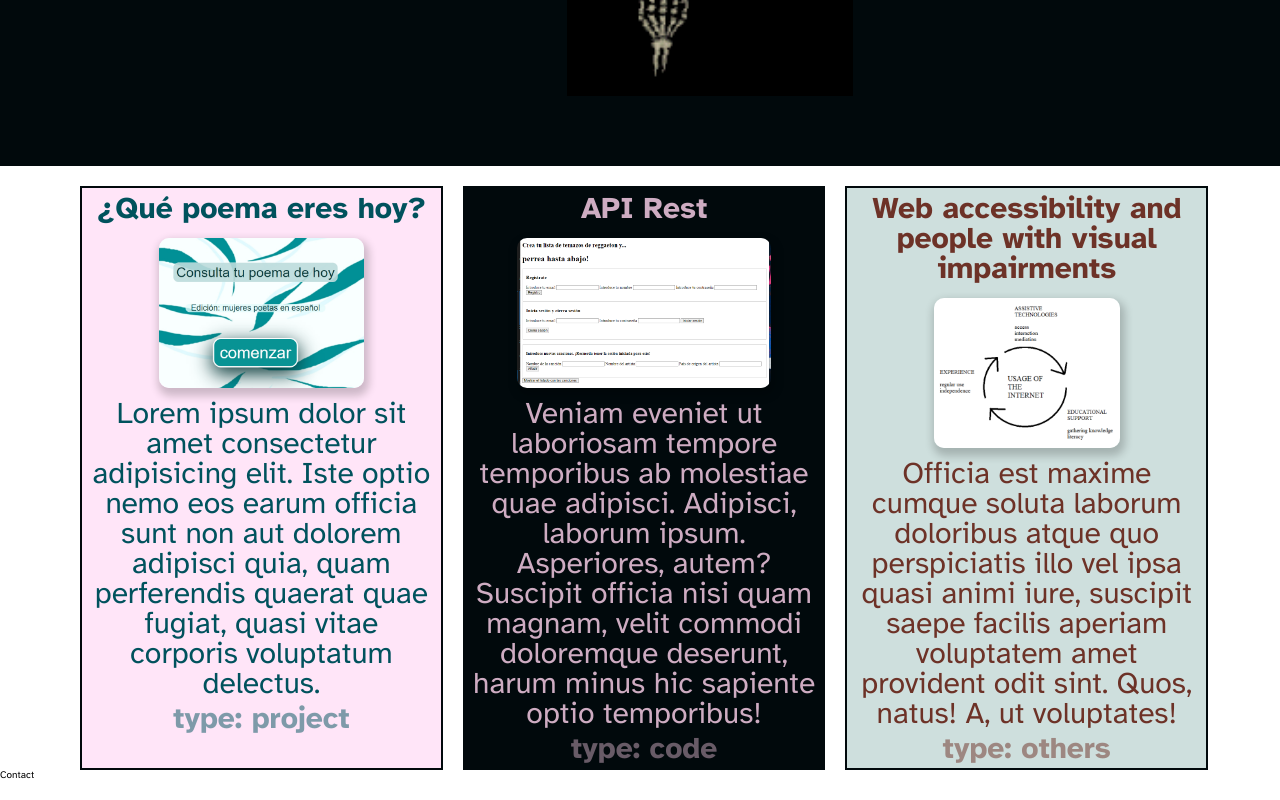
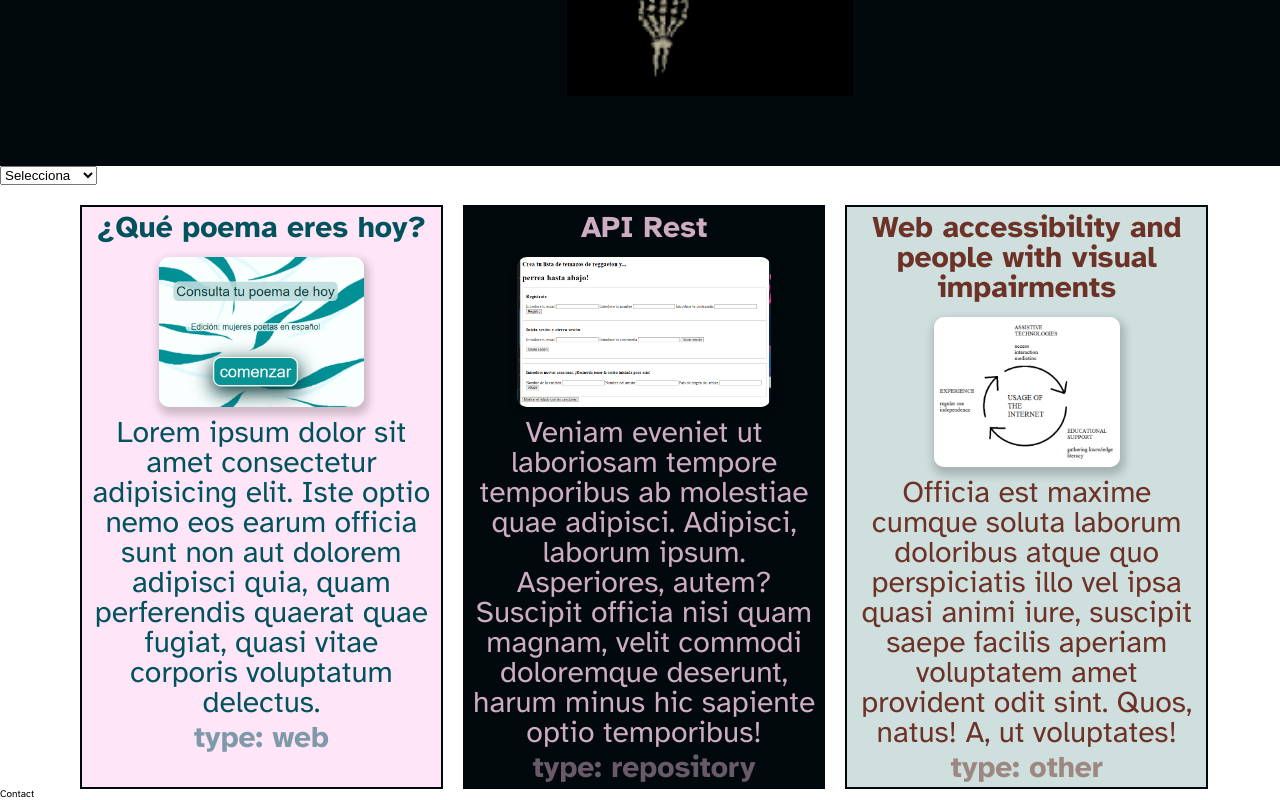
Before and after one commit to Pi-Rey/portfolio, a React (Vite) app: page / in a window 1280 px wide. Shown: the part 1104-1904 px from the top of the page. Built offline with nearby package versions, Linux system fonts and the light colour scheme.

Commit message:
add filter no style

```diff
--- /dev/null
+++ b/src/components/Filter.jsx
@@ -0,0 +1,34 @@
+import PropTypes from "prop-types";
+function Filter({setInputType, inputType}) {
+  return (
+    <form action="" onSubmit={(ev) => ev.preventDefault()}>
+        <label htmlFor="inputtype"></label>
+      <select
+        className="inputtype"
+        name="inputtype"
+        id="inputtype"
+        onChange={(ev) => setInputType(ev.target.value)}
+        value={inputType}
+      >
+        <option className="inputtype--opt" value="">
+          Selecciona
+        </option>
+        <option className="inputtype--opt" value="project">
+          Webs
+        </option>
+        <option className="inputtype--opt" value="code">
+          Repositorios
+        </option>
+        <option className="inputtype--opt" value="others">
+          Otros
+        </option>
+      </select>
+    </form>
+  )
+}
+
+Filter.propTypes = {
+    setInputType: PropTypes.func,
+    inputType: PropTypes.string
+}
+export default Filter
--- a/src/components/Landing.jsx
+++ b/src/components/Landing.jsx
@@ -3,8 +3,71 @@ import Info from "./Info";
 import PropTypes from "prop-types";
 import Projects from "./Projects";
 import Menu from "./Menu";
+import Filter from "./Filter";
+import poemLanding from "../images/poeta-landing.png";
+import apiLanding from "../images/api-landing.png";
+import circleUsage from "../images/circle_usage_internet.png";
+import { useState } from "react";
 
 function Landing({ isEnglish, changeLanguage }) {
+  const projectsArray = [
+    //array falso para probar
+    {
+      name: "¿Qué poema eres hoy?",
+      desc: "Lorem ipsum dolor sit amet consectetur adipisicing elit. Iste optio nemo eos earum officia sunt non aut dolorem adipisci quia, quam perferendis quaerat quae fugiat, quasi vitae corporis voluptatum delectus.",
+      image: poemLanding,
+      alt: "página de inicio de la web de poemas",
+      url: "https://pi-rey.github.io/que-poeta-eres/#/",
+      project: true,
+      code: true,
+      others: false,
+    },
+    {
+      name: "API Rest",
+      desc: " Veniam eveniet ut laboriosam tempore temporibus ab molestiae quae adipisci. Adipisci, laborum ipsum. Asperiores, autem? Suscipit officia nisi quam magnam, velit commodi doloremque deserunt, harum minus hic sapiente optio temporibus!",
+      image: apiLanding,
+      alt: "front-end básico para hacer CRUD a una API",
+      url: "https://github.com/Pi-Rey/modulo-4-evaluacion-final-bpw-Pi-Rey",
+      project: false,
+      code: true,
+      others: false,
+    },
+    {
+      name: "Web accessibility and people with visual impairments",
+      desc: "  Officia est maxime cumque soluta laborum doloribus atque quo perspiciatis illo vel ipsa quasi animi iure, suscipit saepe facilis aperiam voluptatem amet provident odit sint. Quos, natus! A, ut voluptates!",
+      image: circleUsage,
+      alt: `Esquema presente en la publicación. Representa el ciclo de uso del internet y tiene tres partes: "assistive technologies", "educational support" y "experience"`,
+      url: "https://urn.kb.se/resolve?urn=urn:nbn:se:uu:diva-480510",
+      project: false,
+      code: false,
+      others: true,
+    },
+    // {
+    //     name: "proyecto3",
+    //     desc: " Minima sit reprehenderit porro nostrum officia odio voluptates tempora, possimus numquam, cum consequuntur vitae magni cumque exercitationem quibusdam beatae sint in, alias facere dolore! Aliquid quia nulla amet deserunt illum.",
+    //     image:
+    //       "https://images.ctfassets.net/i01duvb6kq77/11DmQUt3xqifmn8Q9ut9HK/0a12c8a1780c666060acfa1366de2df7/Europeana.eu-2022711-urn_repox_ist_utl_pt_MH_385980-1467cf3f9bb9381f607a6cb8f842c308.jpg?w=1100&q=80&fm=webp",
+    //     alt: "dsfwgrwggw",
+    //     project: false,
+    //     code: false,
+    //     others: true,
+    //   },
+  ];
+  const [inputType, setInputType] = useState("");
+
+  //resetear el valor del input
+  // const reset = () => {
+  //     setInputType("");
+  //   };
+
+  const filteredProjects = projectsArray.filter((project) => {
+    if (project[inputType] === true) {
+      return true;
+    } else if (!inputType) {
+        return true;
+    }
+  });
+
   return (
     <section id="landing" className="section--background">
       <div className="section--container">
@@ -20,13 +83,11 @@ function Landing({ isEnglish, changeLanguage }) {
           </a>
         </h2>
       </div>
-      <Menu isEnglish={isEnglish}
-        changeLanguage={changeLanguage}/>
-      <Info
-        isEnglish={isEnglish}
-      />
-      <Projects />
-      <Contact  />
+      <Menu isEnglish={isEnglish} changeLanguage={changeLanguage} />
+      <Info isEnglish={isEnglish} />
+      <Filter setInputType={setInputType} inputType={inputType} />
+      <Projects projectsArray={filteredProjects} />
+      <Contact />
     </section>
   );
 }
--- a/src/components/Projects.jsx
+++ b/src/components/Projects.jsx
@@ -1,65 +1,20 @@
-import poemLanding from "../images/poeta-landing.png";
-import apiLanding from "../images/api-landing.png";
-import circleUsage from "../images/circle_usage_internet.png";
+import PropTypes from "prop-types";
 
-function Projects() {
-  //TODO: cambiar la categoría "project" por algo más acertado
+function Projects({projectsArray}) {
   //seguir con el formato. Añadir filtro de tipo de proyecto
-  const array = [
-    //array falso para probar
-    {
-      name: "¿Qué poema eres hoy?",
-      desc: "Lorem ipsum dolor sit amet consectetur adipisicing elit. Iste optio nemo eos earum officia sunt non aut dolorem adipisci quia, quam perferendis quaerat quae fugiat, quasi vitae corporis voluptatum delectus.",
-      image: poemLanding,
-      alt: "página de inicio de la web de poemas",
-      url: "https://pi-rey.github.io/que-poeta-eres/#/",
-      project: true,
-      code: true,
-      others: false,
-    },
-    {
-      name: "API Rest",
-      desc: " Veniam eveniet ut laboriosam tempore temporibus ab molestiae quae adipisci. Adipisci, laborum ipsum. Asperiores, autem? Suscipit officia nisi quam magnam, velit commodi doloremque deserunt, harum minus hic sapiente optio temporibus!",
-      image: apiLanding,
-      alt: "front-end básico para hacer CRUD a una API",
-      url: "https://github.com/Pi-Rey/modulo-4-evaluacion-final-bpw-Pi-Rey",
-      project: false,
-      code: true,
-      others: false,
-    },
-    {
-      name: "Web accessibility and people with visual impairments",
-      desc: "  Officia est maxime cumque soluta laborum doloribus atque quo perspiciatis illo vel ipsa quasi animi iure, suscipit saepe facilis aperiam voluptatem amet provident odit sint. Quos, natus! A, ut voluptates!",
-      image: circleUsage,
-      alt: `Esquema presente en la publicación. Representa el ciclo de uso del internet y tiene tres partes: "assistive technologies", "educational support" y "experience"`,
-      url: "https://urn.kb.se/resolve?urn=urn:nbn:se:uu:diva-480510",
-      project: false,
-      code: false,
-      others: true,
-    },
-    // {
-    //     name: "proyecto3",
-    //     desc: " Minima sit reprehenderit porro nostrum officia odio voluptates tempora, possimus numquam, cum consequuntur vitae magni cumque exercitationem quibusdam beatae sint in, alias facere dolore! Aliquid quia nulla amet deserunt illum.",
-    //     image:
-    //       "https://images.ctfassets.net/i01duvb6kq77/11DmQUt3xqifmn8Q9ut9HK/0a12c8a1780c666060acfa1366de2df7/Europeana.eu-2022711-urn_repox_ist_utl_pt_MH_385980-1467cf3f9bb9381f607a6cb8f842c308.jpg?w=1100&q=80&fm=webp",
-    //     alt: "dsfwgrwggw",
-    //     project: false,
-    //     code: false,
-    //     others: true,
-    //   },
-  ];
+
 
   const addType = (item) => {
     if (item.project) {
-      return "project";
+      return "web"; //cuidado al cambiar estos nombres porque también cambiaría la clase que cada uno aplica
     } else if (item.code) {
-      return "code";
+      return "repository";
     } else if (item.others) {
-      return "others";
+      return "other";
     }
   };
 
-  const html = array.map((item, i) => {
+  const html = projectsArray.map((item, i) => {
     return (
       <article className={`projectslist--item ${addType(item)} `} key={i}>
         <a href={item.url} target="_blank">
@@ -82,4 +37,9 @@ function Projects() {
   );
 }
 
+Projects.propTypes = {
+    projectsArray: PropTypes.array,
+    reset: PropTypes.func,
+    inputType: PropTypes.string
+}
 export default Projects;
--- a/src/styles/Projects.scss
+++ b/src/styles/Projects.scss
@@ -65,15 +65,15 @@
       }
   }
 }
-.code {
+.repository {
   background-color: $darkest;
   color: $pinky;
 }
-.project {
+.web {
   background-color: $pinky-contrast;
   color: $turquoise;
 }
-.others {
+.other {
   background-color: $greenish-grey;
   color: $earth;
 }
```
